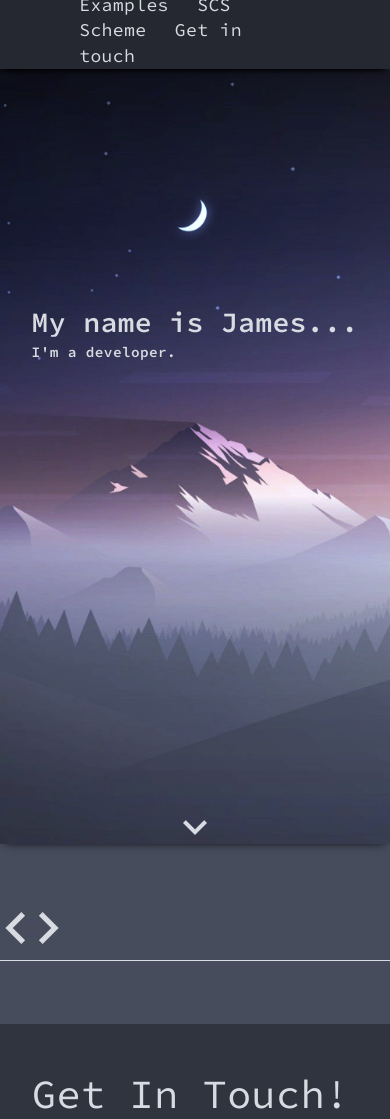
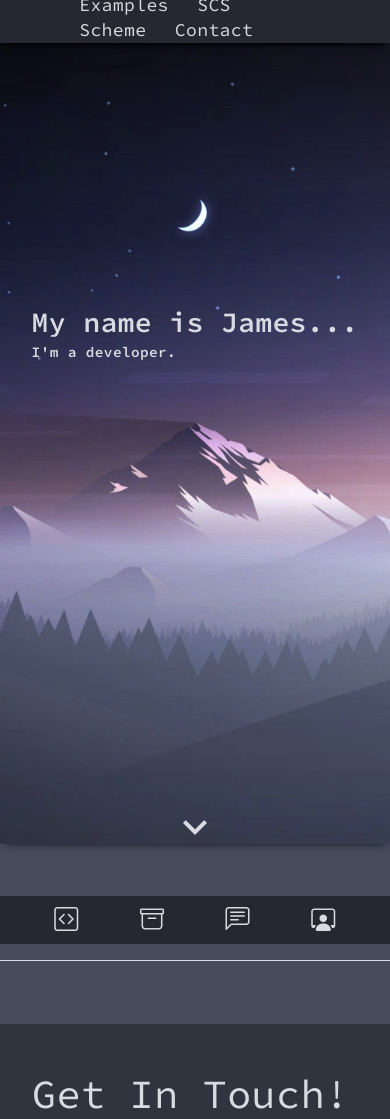
Before and after one commit to name-taken23/name-taken23, a website: page index.html in a window 390 px wide. Shown: the top 1119 px of the page. Drawn offline with nearby package versions, Linux system fonts and the light colour scheme.

Commit message:
Added mobile navbar, fixed scripts

```diff
--- a/index.html
+++ b/index.html
@@ -29,10 +29,10 @@
     </div>
     <div class="custom-navbar-links">
       <a href="pages/about.html">About Me</a>
-      <a href="#portfolio-projects">My Portfolio</a>
+      <a href="#portfolio-projects">Portfolio</a>
       <a href="pages/coding.html">Coding Examples</a>
       <a href="pages/scheme.html">SCS Scheme</a>
-      <a href="#contact-forum">Get in touch</a>
+      <a href="#contact-form">Contact</a>
     </div>
     <div class="custom-navbar-socials">
       <i class="bi bi-discord"></i>
@@ -42,7 +42,15 @@
     </div>
   </div>
   <!--end of sidenav-->
+  <div id="custom-mobile-navbar" class="custom-mobile-navbar">
 
+      <i class="bi bi-code-square"></i>
+      <i class="bi bi-archive"></i>
+      <i class="bi bi-chat-left-text"></i>
+      <i class="bi bi-person-workspace"></i>
+
+
+  </div>
   <!--content wraps-->
   <div id="content-wrapper">
     <div class="main-content">
@@ -60,7 +68,7 @@
                 <p class="h5">I'm a developer.</p>
               </div>
               <div class="see-more">
-                <a href="#portfolio-projects"><i class="material-icons">expand_more</i></a>
+                <a href="#portfolio-projects" class="expandable"><i class="material-icons">expand_more</i></a>
               </div>
             </div>
           </div>
--- a/scripts/scripts.js
+++ b/scripts/scripts.js
@@ -1,6 +1,4 @@
 //Form validation.
-
-
 $('.contact-btn').on('click', (e) => {
     e.preventDefault();
     let contactForm = {
@@ -45,13 +43,25 @@ $('.contact-btn').on('click', (e) => {
 
 //navbar scroll
 $(window).on('scroll', () => {
-    let bannerH = $('.banner-wrapper').height() - 100;
-    if (document.body.scrollTop > bannerH || document.documentElement.scrollTop > bannerH) {
+    let winWidth = window.innerWidth;
+    if (document.documentElement.scrollTop && winWidth > 998) {
         document.getElementById("custom-navbar").style.top = "0";
     } else {
         document.getElementById("custom-navbar").style.top = "-100px";
     }
 });
+
+//mobile navbar scroll
+$(window).on('scroll', () => {
+        if(document.documentElement.scrollTop){
+            document.getElementById("custom-mobile-navbar").style.bottom = "0";
+        } else {
+            document.getElementById("custom-mobile-navbar").style.bottom = "-100px";
+        }
+
+
+});
+
 //navbar hide on window resize.
 $(window).resize(() => {
     if ($(this).width() >= 981) {
@@ -64,11 +74,12 @@ $(window).resize(() => {
 
 
 //collapsible
-var coll = document.getElementsByClassName("collapsible");
-var i;
+
+let coll = document.getElementsByClassName("collapsible");
+let i;
 $(window).on('scroll', function () {
-    let bannerH = $('.banner-wrapper').height() - 350;
-    console.log(document.documentElement.scrollTop);
+    let bannerH = $('.banner-wrapper').height() - 400;
+
         for (i = 0; i < coll.length; i++) {
             coll.item(0).classList.toggle("active");
             var content = coll.item(0).nextElementSibling;
--- a/scss/partials/_sidebarnav.scss
+++ b/scss/partials/_sidebarnav.scss
@@ -5,7 +5,9 @@
   .custom-navbar {
     display: hidden!important;
   }
-
+  .custom-mobile-navbar {
+    display: flex!important;
+  }
 
 }
 
@@ -18,7 +20,7 @@
   /* Fixed Sidebar (stay in place on scroll) */
   z-index: 1;
   top: -100px;
-  left: 0;
+
   display: flex;
   align-items: baseline;
   justify-content: space-between;
@@ -27,12 +29,6 @@
   transition: top 0.3s;
 }
 
-.custom-navbar-links {
-
-
-
-
-}
 
 .custom-navbar>.custom-navbar-logo>.logo {
   @include font-features;
@@ -101,3 +97,22 @@
     display: none;
   }
 }
+
+//mobile navbar
+.custom-mobile-navbar {
+  height: auto;
+  width: 100%;
+  position: fixed;
+  bottom: -100px;
+  z-index: 1;
+  display: none;
+  justify-content: space-evenly;
+  background-color: darken($clr1, 5%);
+  transition: bottom 0.3s;
+    > i {
+      font-size: 1.5rem;
+      width: auto;
+      padding: 7px 7px 7px 7px;
+    }
+
+}
--- a/scss/partials/indexpage/_footer.scss
+++ b/scss/partials/indexpage/_footer.scss
@@ -1,3 +1,9 @@
+@media (max-width: 998px){
+    .return-top-wrapper a i {
+        margin-bottom: 2rem;
+    }
+}
+
 .return-top-wrapper {
     margin-top: 1.5rem;
     text-align: center;
@@ -5,6 +11,7 @@
         font-size: 3rem;
         color: $clr2;
         padding: 10px 10px 10px 10px;
+
 
         &:hover {
             animation: bounce 1s infinite;
```
Also changed, not shown: css/styles.css, 1 other file.
